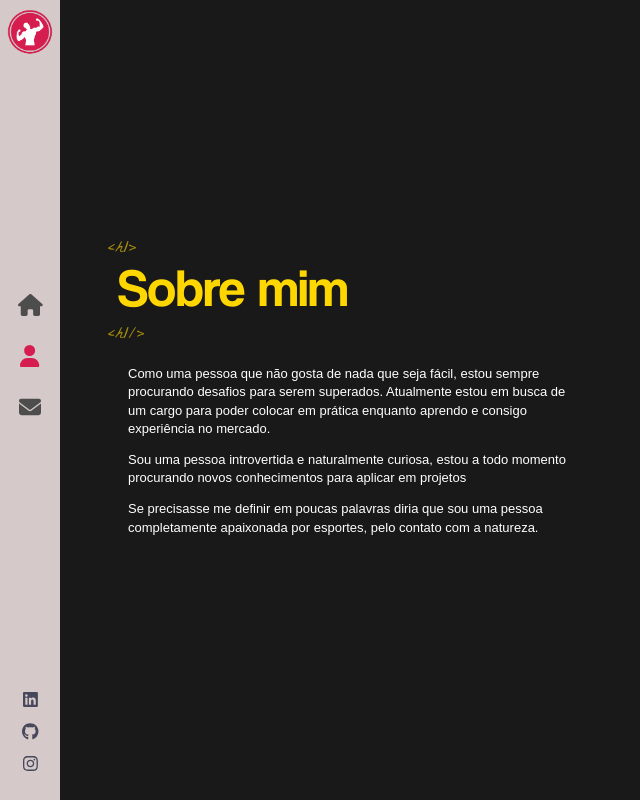
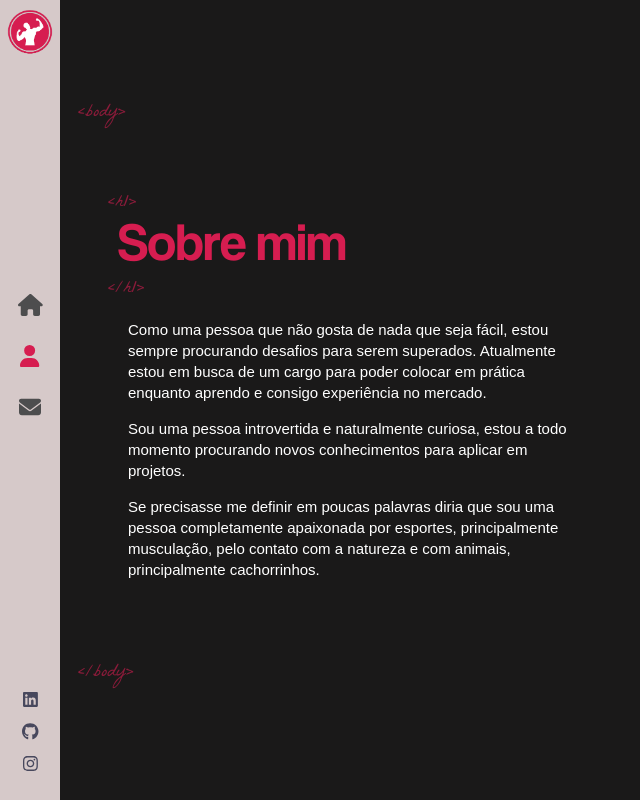
Before and after one commit to nathaliacrz/portfolio, a React (Create React App) app: page /sobre in a window 1280 px wide. Shown: the whole page, without its empty margins (0-640 px from the left). Built offline with nearby package versions, Linux system fonts and the light colour scheme.

Commit message:
adicionando aplicações

```diff
--- a/src/components/About/index.js
+++ b/src/components/About/index.js
@@ -1,12 +1,26 @@
 import './index.scss'
 import AnimatedLetters from '../AnimatedLetters';
+import { useEffect, useState } from 'react';
+import { FontAwesomeIcon } from '@fortawesome/react-fontawesome';
+import { faJava, faReact } from '@fortawesome/free-brands-svg-icons'
 
 const About = () => {
+
+    const [letterClass, setLetterClass] = useState('text-animate')
+
+    useEffect(() => {
+        const timer = setTimeout(() => {
+            setLetterClass('text-animate-hover');
+        }, 3000);
+        return () => clearTimeout(timer);
+    }, []);
+
     return (
         <div className='container about-page'>
             <div className='text-zone'>
                 <h1>
                     <AnimatedLetters
+                    letterClass={letterClass}
                         strArray={['S', 'o', 'b', 'r', 'e', ' ', 'm', 'i', 'm']}
                         idx={15} />
                 </h1>
@@ -14,12 +28,28 @@ const About = () => {
                     Como uma pessoa que não gosta de nada que seja fácil, estou sempre procurando desafios para serem superados. Atualmente estou em busca de um cargo para poder colocar em prática enquanto aprendo e consigo experiência no mercado.
                 </p>
                 <p>
-                    Sou uma pessoa introvertida e naturalmente curiosa, estou a todo momento procurando novos conhecimentos para aplicar em projetos
+                    Sou uma pessoa introvertida e naturalmente curiosa, estou a todo momento procurando novos conhecimentos para aplicar em projetos.
                 </p>
                 <p>
-                    Se precisasse me definir em poucas palavras diria que sou uma pessoa completamente apaixonada por esportes, pelo contato com a natureza.
+                    Se precisasse me definir em poucas palavras diria que sou uma pessoa completamente apaixonada por esportes, principalmente musculação, pelo contato com a natureza e com animais, principalmente cachorrinhos.
                 </p>
             </div>
+
+            <div className='stage-cube-cont'>
+                <div className='cubespinner'>
+                    <div className='face1'>
+                        <FontAwesomeIcon icon={faJava} color='#DD0031'/>
+                    </div>
+
+                    <div className='face2'>
+                        <FontAwesomeIcon icon={faReact} color='#DD0031'/>
+                    </div>
+
+
+                </div>
+
+            </div>
+
         </div>
     )
 }
--- a/src/components/Layout/index.scss
+++ b/src/components/Layout/index.scss
@@ -49,10 +49,35 @@
         display: table-cell;
         max-height: 90%;
 
+        &:before {
+            content: '<body>';
+            font-family: 'La Belle Aurore', cursive;
+            color: #d61d50;
+            font-size: 18px;
+            position: absolute;
+            margin-top: -100px;
+            left: -50px;
+            opacity: 0.6;
+            line-height: 18px;
+          }
+
+          &:after {
+            content: '</body>';
+            font-family: 'La Belle Aurore', cursive;
+            color: #d61d50;
+            font-size: 18px;
+            position: absolute;
+            margin-top: 70px;
+            left: -50px;
+            opacity: 0.6;
+            line-height: 18px;
+          }
+
+
         h1 {
             font-size: 53px;
             font-family: 'Coolvetica';
-            color: #ffd700;
+            color: #d61d50;
             font-weight: 400;
             margin-top: 0;
             position: relative;
@@ -62,7 +87,7 @@
             &:before {
               content: '<h1>';
               font-family: 'La Belle Aurore', cursive;
-              color: #ffd700;
+              color: #d61d50;
               font-size: 18px;
               position: absolute;
               margin-top: -10px;
@@ -72,9 +97,9 @@
             }
 
             &:after {
-              content: '<h1/>';
+              content: '</h1>';
               font-family: 'La Belle Aurore', cursive;
-              color: #ffd700;
+              color: #d61d50;
               font-size: 18px;
               line-height: 18px;
               position: absolute;
@@ -86,7 +111,7 @@
           }
 
           p {
-            font-size: 13px;
+            font-size: 15px;
             color: #fff;
             font-family: sans-serif;
             font-weight: 300;
@@ -103,5 +128,11 @@
             }
           }
 
+          .text-animate-hover {
+            &:hover {
+                color: #fff;
+            }
+          }
+
     }
 }
```
Also changed, not shown: src/components/About/index.scss (line endings or trailing spaces).
